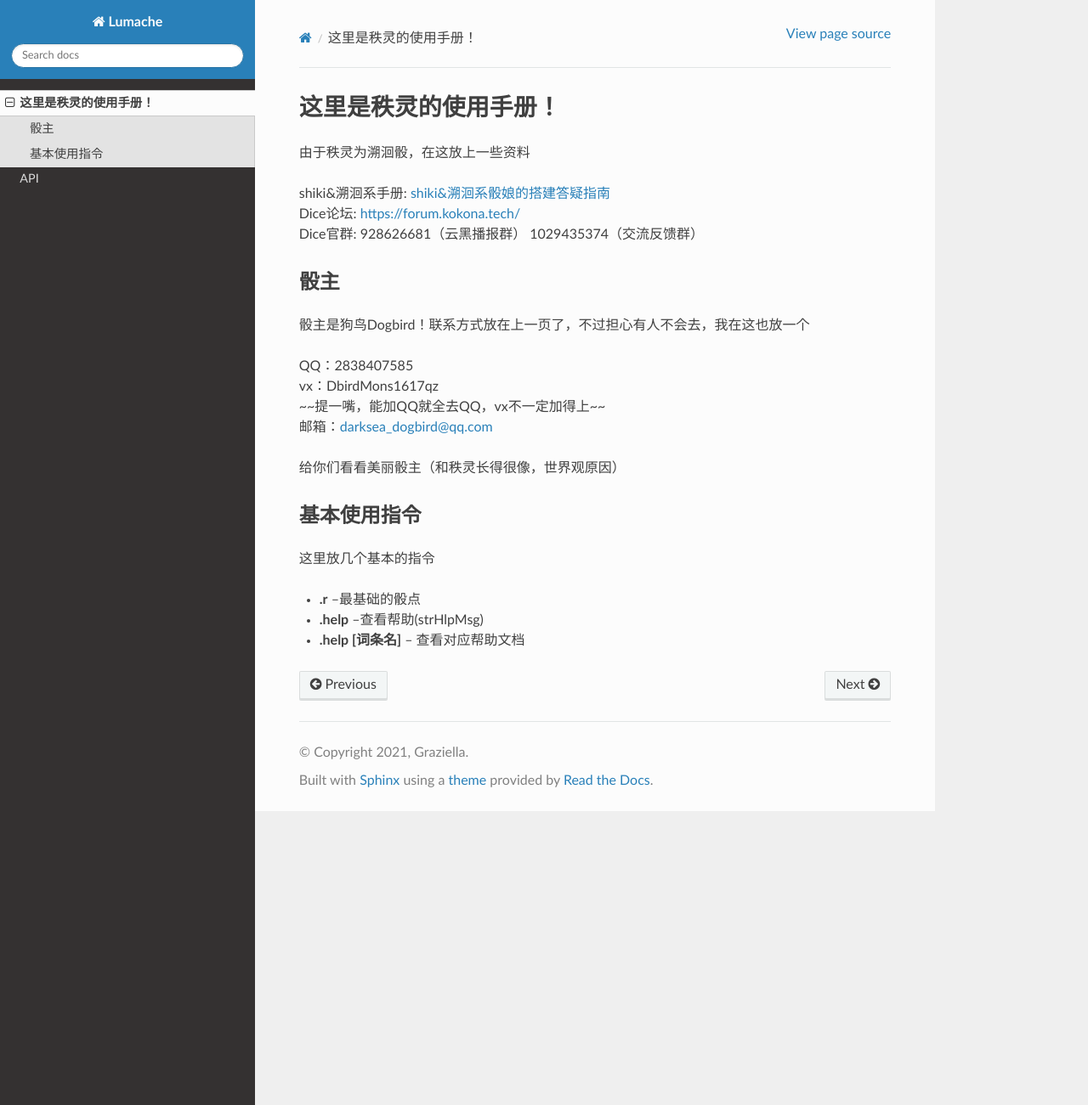
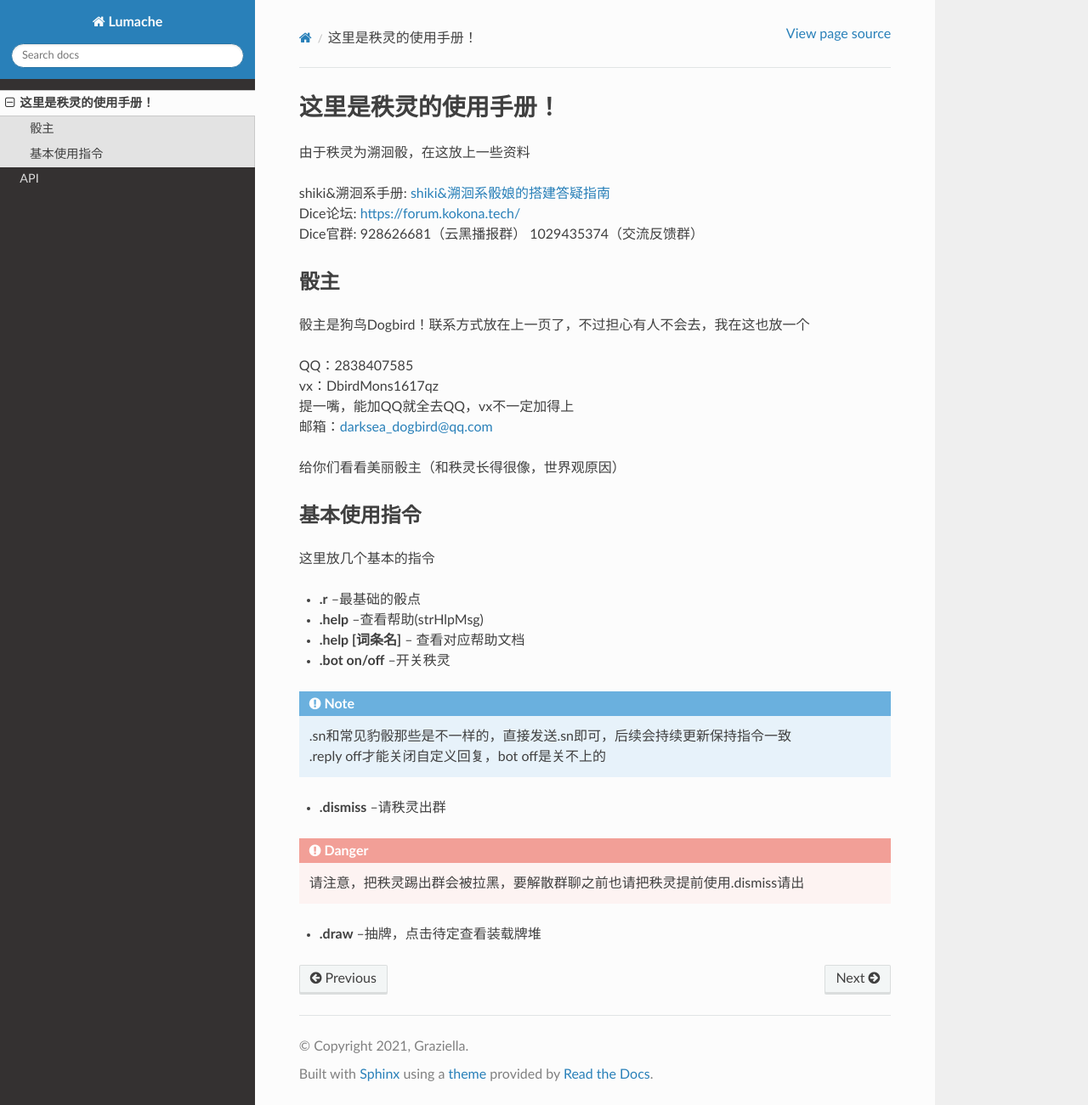
Before and after one commit to WhiteDBird/Dogbird-Manual, a Sphinx documentation site: the page built from docs/source/OrderExecutor.rst, in a window 1280 px wide and 1301 px high. Shown: the whole window at 85% size. Built offline with Sphinx 7.4.7 and the Read the Docs theme 3.1.0, drawn with Linux system fonts in a browser that asks for light colours.

Commit message:
Update OrderExecutor.rst

```diff
--- a/docs/source/OrderExecutor.rst
+++ b/docs/source/OrderExecutor.rst
@@ -14,7 +14,7 @@
 
 | QQ：2838407585
 | vx：DbirdMons1617qz
-| ~~提一嘴，能加QQ就全去QQ，vx不一定加得上~~
+| 提一嘴，能加QQ就全去QQ，vx不一定加得上
 | 邮箱：darksea_dogbird@qq.com
 
 给你们看看美丽骰主（和秩灵长得很像，世界观原因）
@@ -27,3 +27,14 @@
 - **.r** --最基础的骰点
 - **.help** --查看帮助(strHlpMsg)
 - **.help [词条名]** -- 查看对应帮助文档
+- **.bot on/off** --开关秩灵
+.. note::
+
+   | .sn和常见豹骰那些是不一样的，直接发送.sn即可，后续会持续更新保持指令一致
+   | .reply off才能关闭自定义回复，bot off是关不上的
+
+- **.dismiss** --请秩灵出群
+.. DANGER::
+   请注意，把秩灵踢出群会被拉黑，要解散群聊之前也请把秩灵提前使用.dismiss请出
+
+- **.draw** --抽牌，点击待定查看装载牌堆
```
